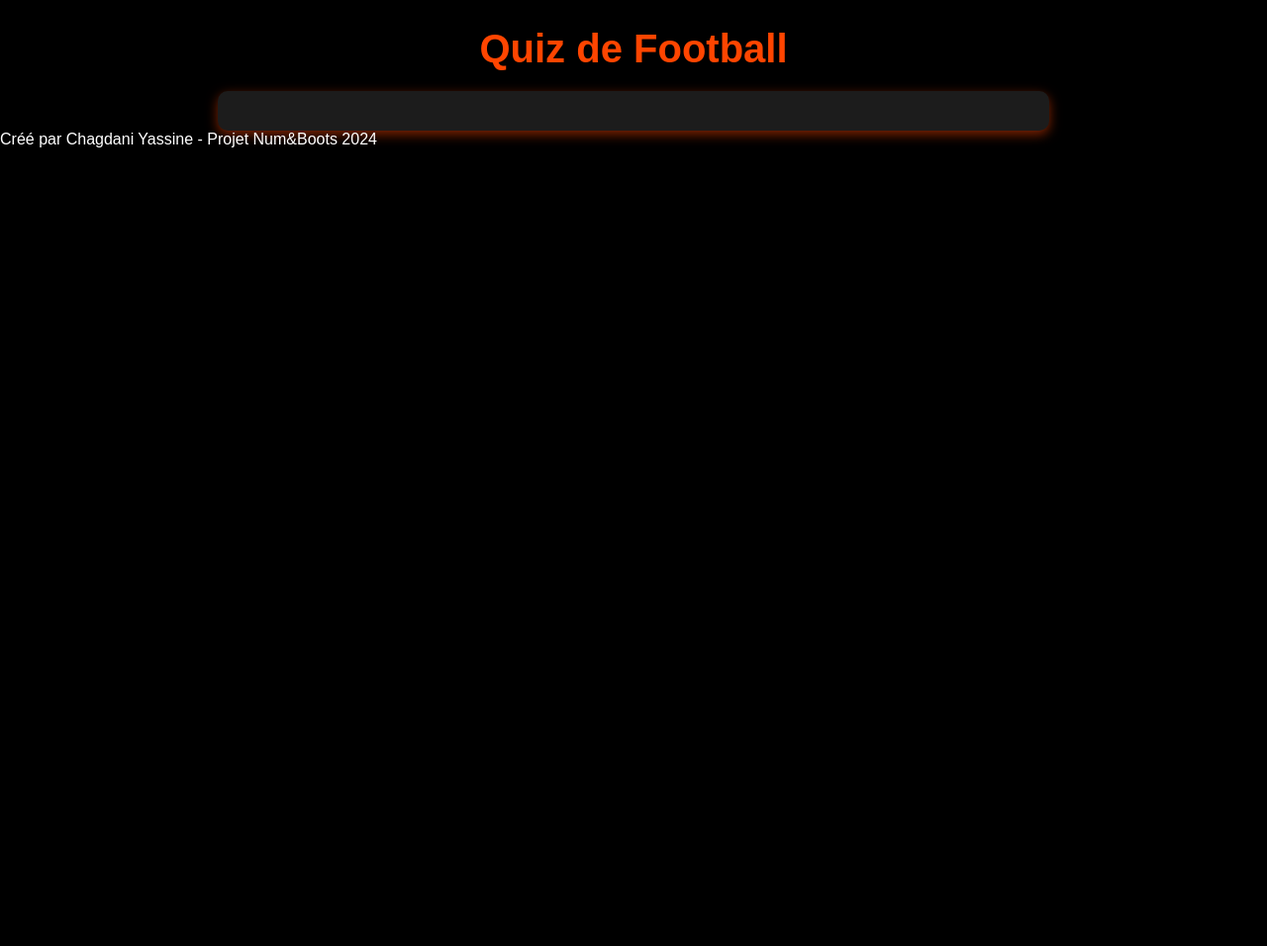
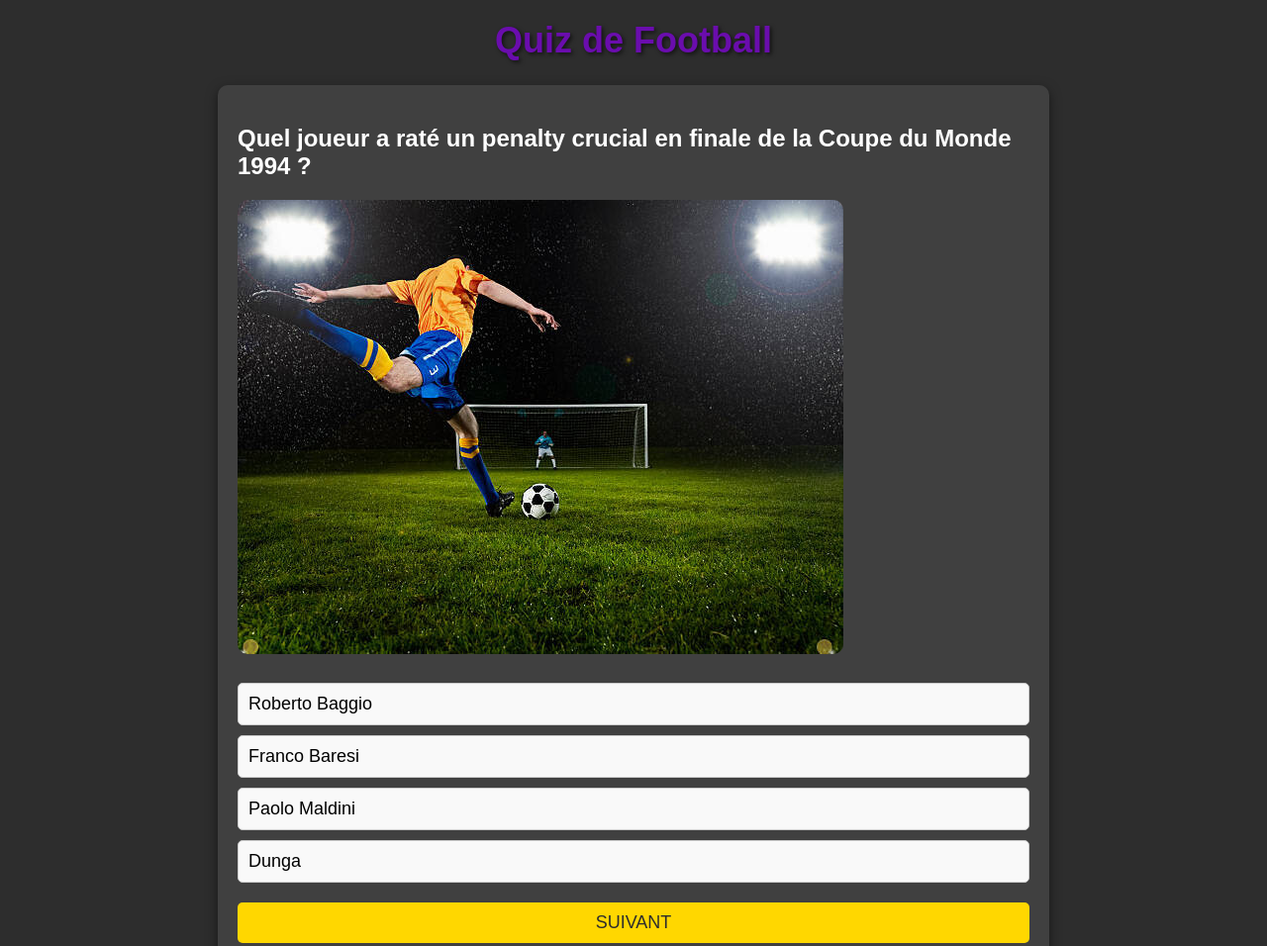
Before and after one commit to YassineCH02/Quiz-de-Football, a plain HTML site: page index.html in a window 1280 px wide. Shown: the top 956 px of the page at 99% size. Before the commit the page ends 800 px from the top, so only its background shows below. Drawn offline with Linux system fonts and the light colour scheme.

Commit message:
Add files via upload

```diff
--- a/index.html
+++ b/index.html
@@ -7,12 +7,10 @@
     <link rel="stylesheet" href="styles.css">
 </head>
 <body>
-    <h1>Quiz de Football</h1>
-    <div id="progress-football" style="text-align: center; font-weight: bold; margin-bottom: 20px;"></div>
-    <div class="quiz-container">
-        <div id="quiz-content-football">
-            <!-- Quiz dynamically generated here -->
-        </div>
+    <h1 class="quiz-title">Quiz de Football</h1>
+    <div id="quiz-container">
+        <div id="quiz"></div>
+        <button id="next-btn">SUIVANT</button>
     </div>
     <footer>
         Créé par Chagdani Yassine - Projet Num&Boots 2024
--- a/script.js
+++ b/script.js
@@ -58,78 +58,6 @@ const quizData = [
         options: ["Gianluigi Buffon", "Dino Zoff", "Wojciech Szczęsny", "Petr Čech"],
         correct: "Gianluigi Buffon",
         image: "images/buffon.jpg"
-    },
-    {
-        question: "Dans quel pays se trouve le club du Boca Juniors ?",
-        options: ["Argentine", "Brésil", "Uruguay", "Chili"],
-        correct: "Argentine",
-        image: "images/boca.jpg"
-    },
-    {
-        question: "Daniele De Rossi a remporté la Coupe du Monde 2006 avec l’Italie, mais quel rôle jouait-il principalement ?",
-        options: ["Milieu défensif", "Défenseur central", "Attaquant", "Gardien de but"],
-        correct: "Milieu défensif",
-        image: "images/derossi.jpg"
-    },
-    {
-        question: "Quel club est surnommé 'Les Blaugranas' ?",
-        options: ["FC Barcelone", "Real Madrid", "Atletico Madrid", "Valence"],
-        correct: "FC Barcelone",
-        image: "images/barcelona.jpg"
-    },
-    {
-        question: "Qui est l’actuel meilleur buteur de l’histoire de la Ligue des Champions (2024) ?",
-        options: ["Cristiano Ronaldo", "Lionel Messi", "Karim Benzema", "Robert Lewandowski"],
-        correct: "Cristiano Ronaldo",
-        image: "images/cristiano.jpg"
-    },
-    {
-        question: "Quel joueur a marqué le fameux but de la 'main de Dieu' ?",
-        options: ["Diego Maradona", "Lionel Messi", "Pelé", "Roberto Baggio"],
-        correct: "Diego Maradona",
-        image: "images/maradona.jpg"
-    },
-    {
-        question: "Quel club a remporté la Serie A en 2023 après plus de 30 ans d’attente ?",
-        options: ["Napoli", "AC Milan", "Inter Milan", "Juventus"],
-        correct: "Napoli",
-        image: "images/napoli.jpg"
-    },
-    {
-        question: "Quel joueur portugais est surnommé 'CR7' ?",
-        options: ["Cristiano Ronaldo", "Luis Figo", "João Félix", "Eusebio"],
-        correct: "Cristiano Ronaldo",
-        image: "images/cr7.jpg"
-    },
-    {
-        question: "Quel pays a remporté la Coupe du Monde 2018 ?",
-        options: ["France", "Croatie", "Brésil", "Allemagne"],
-        correct: "France",
-        image: "images/france2018.jpg"
-    },
-    {
-        question: "Qui a remporté la Coupe du Monde 2014 en battant l’Argentine en finale ?",
-        options: ["Allemagne", "Brésil", "Espagne", "France"],
-        correct: "Allemagne",
-        image: "images/germany2014.jpg"
-    },
-    {
-        question: "Quel club a remporté la Premier League pour la première fois en 2016 contre toute attente ?",
-        options: ["Leicester City", "Liverpool", "Chelsea", "Manchester City"],
-        correct: "Leicester City",
-        image: "images/leicester.jpg"
-    },
-    {
-        question: "Qui a remporté le Ballon d’Or en 2022 ?",
-        options: ["Karim Benzema", "Lionel Messi", "Robert Lewandowski", "Kylian Mbappé"],
-        correct: "Karim Benzema",
-        image: "images/benzema.jpg"
-    },
-    {
-        question: "Quel joueur est célèbre pour avoir remporté trois Coupes du Monde ?",
-        options: ["Pelé", "Maradona", "Zidane", "Ronaldo Nazário"],
-        correct: "Pelé",
-        image: "images/pele.jpg"
     }
 ];
 
@@ -167,14 +95,14 @@ function showResults() {
 }
 
 function getResultImage(score) {
-    if (score <= 7) return "images/faible.jpg"; // Immagine per "faible"
-    if (score <= 14) return "images/bien.jpg";  // Immagine per "bien"
-    return "images/excellent.jpg";             // Immagine per "excellent"
+    if (score <= 3) return "images/faible.jpg";
+    if (score <= 7) return "images/bien.jpg";
+    return "images/excellent.jpg";
 }
 
 function getResultText(score) {
-    if (score <= 7) return "Faible. Vous devez revoir vos connaissances sur le football.";
-    if (score <= 14) return "Bien ! Vous avez une bonne connaissance du football.";
+    if (score <= 3) return "Faible. Vous devez revoir vos connaissances sur le football.";
+    if (score <= 7) return "Bien ! Vous avez une bonne connaissance du football.";
     return "Excellent ! Vous êtes un véritable expert du football.";
 }
 
--- a/styles.css
+++ b/styles.css
@@ -1,101 +1,90 @@
-/* Sfondo e stile generale */
+/* Sfondo generale */
 body {
-    background-color: #000000; /* Sfondo nero */
+    background-color: #2d2d2d; /* Grigio scuro */
     margin: 0;
     padding: 0;
     font-family: Arial, sans-serif;
-    color: #ffffff; /* Testo bianco */
+    color: #ffffff;
 }
 
-/* Stile del titolo */
-h1 {
+/* Titolo */
+.quiz-title {
     text-align: center;
-    color: #ff4500; /* Colore del titolo: rosso/arancione */
-    margin-bottom: 20px;
-    font-size: 2.5em;
+    color: #6A0DAD; /* Viola */
+    font-size: 36px;
+    margin-top: 20px;
+    text-shadow: 2px 2px 4px rgba(0, 0, 0, 0.6);
 }
 
 /* Contenitore del quiz */
-.quiz-container {
+#quiz-container {
     max-width: 800px;
-    margin: 0 auto;
+    margin: 20px auto;
     padding: 20px;
-    background-color: #1c1c1c; /* Contenitore scuro */
+    background-color: #404040; /* Grigio scuro */
     border-radius: 10px;
-    box-shadow: 0 4px 12px rgba(255, 69, 0, 0.5); /* Ombra rossa */
-    line-height: 1.6;
+    box-shadow: 0 4px 12px rgba(0, 0, 0, 0.5);
 }
 
-/* Stile per le immagini delle domande */
-.question-image {
-    width: 100%;
-    max-width: 500px; /* Dimensione massima per uniformità */
-    display: block;
-    margin: 20px auto;
+/* Immagini */
+#quiz img {
+    max-width: 100%;
+    height: auto;
     border-radius: 10px;
-    box-shadow: 0 4px 8px rgba(255, 69, 0, 0.2); /* Ombra leggera */
+    margin-bottom: 15px;
 }
 
-/* Stile per i radio button */
-input[type="radio"] {
-    display: none; /* Nasconde i radio button */
+/* Etichette delle risposte */
+label {
+    display: block;
+    font-size: 18px;
+    color: #000000; /* Nero */
+    margin: 10px 0;
+    padding: 10px;
+    border: 1px solid #ccc;
+    border-radius: 5px;
+    background-color: #f9f9f9;
+    cursor: pointer;
+    transition: background-color 0.3s ease;
 }
 
-/* Stile per le risposte multiple (etichette associate) */
-input[type="radio"] + label {
-    display: block;
-    font-size: 18px;
-    margin: 8px 0;
-    padding: 10px;
-    border: 1px solid #555;
-    border-radius: 5px;
-    background-color: #333333; /* Sfondo grigio scuro */
-    color: #ffffff; /* Testo bianco */
-    cursor: pointer;
-    transition: background-color 0.3s ease, color 0.3s ease;
+label:hover {
+    background-color: #e0e0e0;
 }
 
-/* Stile per l'etichetta quando la risposta è selezionata */
-input[type="radio"]:checked + label {
-    background-color: #ffa07a; /* Sfondo arancione chiaro */
-    color: #000000; /* Testo nero */
-    font-weight: bold;
-    border-color: #ff4500; /* Bordo rosso/arancione */
+input[type="radio"] {
+    display: none;
 }
 
-/* Effetto al passaggio del mouse */
-label:hover {
-    background-color: #ff4500; /* Colore rosso/arancione al passaggio del mouse */
-    color: #000000; /* Testo nero */
+input[type="radio"]:checked + label {
+    background-color: #FFD700; /* Giallo */
+    color: #2d2d2d; /* Grigio scuro */
 }
 
-/* Stile del pulsante */
+/* Pulsante Suivant */
 button {
-    background-color: #ff4500;
-    color: #fff;
+    display: block;
+    width: 100%;
+    padding: 10px;
+    background-color: #FFD700; /* Giallo */
+    color: #2d2d2d; /* Grigio scuro */
     font-size: 18px;
-    padding: 15px 30px;
     border: none;
     border-radius: 5px;
     cursor: pointer;
-    text-transform: uppercase;
-    font-weight: bold;
+    transition: background-color 0.3s ease;
     margin-top: 20px;
 }
 
 button:hover {
-    background-color: #e63900;
+    background-color: #FF4500; /* Rosso */
+    color: #ffffff; /* Bianco */
 }
 
-button:active {
-    background-color: #cc3300;
+/* Footer */
+footer {
+    text-align: center;
+    margin-top: 20px;
+    font-size: 14px;
+    color: #FFD700; /* Giallo */
 }
-
-/* Stile per l'immagine del risultato */
-.result-image {
-    width: 200px;
-    display: block;
-    margin: 20px auto;
-    border-radius: 50%;
-    box-shadow: 0 4px 8px rgba(255, 69, 0, 0.5); /* Ombra rossa */
-}
```
